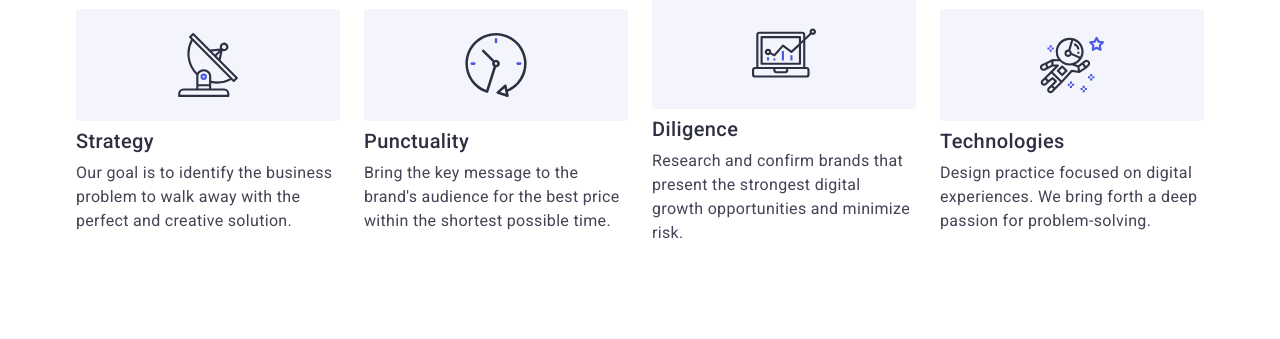
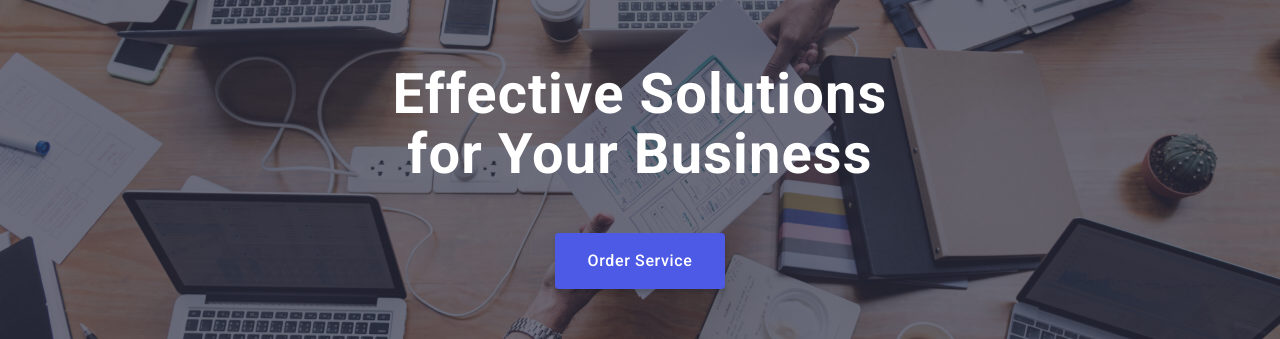
Before and after one commit to NanaTsK/goit-markup-hw-07, a plain HTML site: page index.html in a window 1280 px wide. Shown: the part 197-536 px from the top of the page. Drawn offline with nearby package versions, Linux system fonts and the light colour scheme.

Commit message:
adaptive hero

```diff
--- a/css/media.css
+++ b/css/media.css
@@ -24,6 +24,10 @@
 }
 
 @media screen and (max-width: 767px) {
+  .hero-title {
+    text-transform: capitalize;
+  }
+
   .advantages .section-subtitle {
     text-align: center;
   }
@@ -99,6 +103,18 @@
   background: var(--color-ocean-pressed);
   border-radius: 2px;
 } */
+
+  .hero {
+    padding-top: 188px;
+    padding-bottom: 188px;
+    max-width: 1199px;
+  }
+  .hero-title {
+    font-size: 56px;
+    line-height: 1.07;
+    max-width: 496px;
+    margin: 0 auto 36px;
+  }
 
   .advantages-list {
     justify-content: center;
@@ -185,6 +201,13 @@
     flex-direction: row;
   } */
 
+  .hero {
+    max-width: 1440px;
+  }
+  .hero-title {
+    margin: 0 auto 48px;
+  }
+
   .advantages-list {
     gap: 24px;
   }
--- a/css/styles.css
+++ b/css/styles.css
@@ -136,16 +136,6 @@ address {
 }
 
 /* <<<<<<<<<<<<<<<<<<<<<<<<<<<<<<<<<<<<<< COMPONENTS STYLE */
-/* <<<<<<<<<<<<<<<<<< Main Title */
-.main-title {
-  font-size: 56px;
-  line-height: 1.07;
-  letter-spacing: 0.02em;
-  width: 496px;
-  margin: 0 auto 48px;
-  text-align: center;
-}
-
 /* <<<<<<<<<<<<<<<<<< Section Title */
 .section-title {
   font-size: 36px;
@@ -191,6 +181,7 @@ address {
   background-color: transparent;
   border: transparent;
   padding: 0;
+  cursor: pointer;
 }
 .menu-icon {
   stroke: #2e2f42;
@@ -217,20 +208,71 @@ header .container {
 .mob-menu {
   position: fixed;
   top: 0;
-  z-index: 9;
-  width: 100vw;
-  height: 100vh;
+  z-index: 100;
+  width: 100%;
+  height: 100%;
   background-color: var(--color-white-main);
   padding: 80px 35px 40px 40px;
   display: flex;
   justify-content: space-between;
   flex-direction: column;
+
+  /* overflow-y: scroll;
+  transform: translateX(100%);
+  transition: transform var(--transition-duration-function); */
 }
+
+.mob-menu.is-open {
+  /* transform: translateX(0); */
+}
+
 .mob-menu.is-hidden {
   opacity: 0;
   visibility: hidden;
   pointer-events: none;
 }
+
+/* .mobile-menu {
+    position: fixed;
+    top: 0;
+    left: 0;
+    z-index: 1000;
+    width: 100%;
+    height: 100%;
+
+    background-color: var(--just-white);
+    overflow-y: scroll;
+    transform: translateX(100%);
+    transition: transform var(--transition-duration-funktion);
+  }
+
+  .mobile-menu.is-open {
+    transform: translateX(0);
+  } */
+
+/* .backdrop.is-hidden {
+  opacity: 0;
+  visibility: hidden;
+  pointer-events: none;
+}
+
+.modal {
+  position: absolute;
+  width: 408px;
+  padding: 72px 24px 24px;
+  left: 50%;
+  top: 50%;
+  transform: translate(-50%, -50%) scale(1) rotate(0);
+  transition: transform 500ms cubic-bezier(0.4, 0, 0.2, 1);
+  background: #fcfcfc;
+  box-shadow: var(--box-shadow-modal);
+  border-radius: 4px;
+}
+
+.backdrop.is-hidden .modal {
+  transform: translate(-50%, -50%) scale(1.5) rotate(-90deg);
+}*/
+
 .mob-menu .modal-btn-close {
   background: rgba(231, 233, 252, 0.1);
 }
@@ -332,7 +374,7 @@ header .container {
 /* justify-content: center; */
 
 /* <<<<<<<<<<<<<<<<<<<<<<<<<<<<<<<<<<<<<< HERO */
-.hero {
+/* .hero {
   padding-top: 188px;
   padding-bottom: 188px;
   background-color: var(--color-navy-blue-secondary);
@@ -341,8 +383,35 @@ header .container {
   background-position: center;
   background-size: cover;
   margin: 0 auto;
+} */
+.hero {
+  padding-top: 112px;
+  padding-bottom: 112px;
+  text-align: center;
+  background-color: var(--color-navy-blue-secondary);
+  background-image: var(--gradient-bg), url("../images/hero-bg.jpg");
+  max-width: 767px;
+  background-position: center;
+  background-size: cover;
+  margin: 0 auto;
 }
 
+/* .hero-title {
+  font-size: 56px;
+  line-height: 1.07;
+  letter-spacing: 0.02em;
+  width: 496px;
+  margin: 0 auto 48px;
+  text-align: center;
+} */
+
+.hero-title {
+  font-size: 36px;
+  line-height: 1.11;
+  letter-spacing: 0.02em;
+  max-width: 320px;
+  margin: 0 auto 72px;
+}
 .modal-btn-hero {
   min-width: 169px;
   height: 56px;
--- a/index.html
+++ b/index.html
@@ -72,6 +72,10 @@
             <use href="./images/sprite.svg#icon-close-btn"></use>
           </svg>
         </button> -->
+
+      <!-- <div class="backdrop is-hidden" data-modal>
+      <div class="modal">
+        <button  -->
 
       <div class="mob-menu is-hidden" data-menu>
         <button type="button" class="modal-btn-close" data-menu-close>
@@ -153,9 +157,9 @@
 
     <main>
       <!-- Hero -->
-      <!-- <section class="hero">
+      <section class="hero">
         <div class="container">
-          <h1 class="main-title title-theme-dark">
+          <h1 class="hero-title title-theme-dark">
             Effective Solutions for Your Business
           </h1>
           <button
@@ -166,7 +170,7 @@
             Order Service
           </button>
         </div>
-      </section> -->
+      </section>
 
       <!-- Company Advantages  -->
       <section class="advantages section">
```
Also changed, not shown: portfolio.html (+1 -0 lines).
